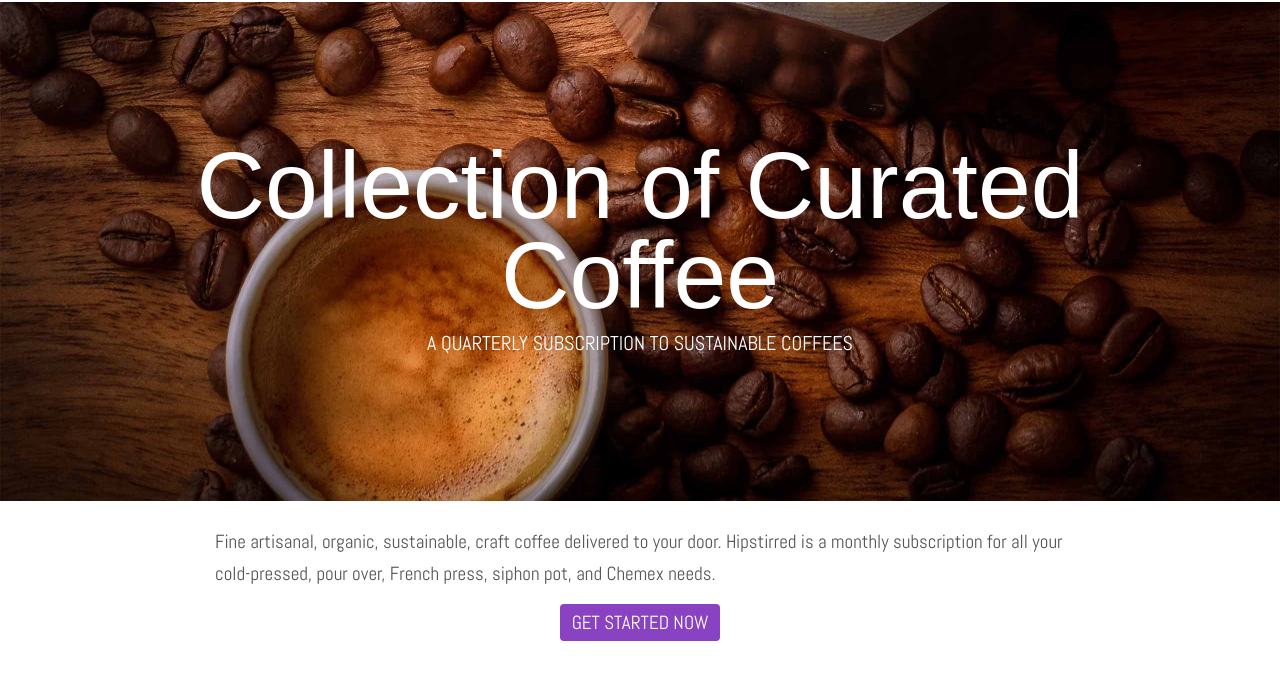
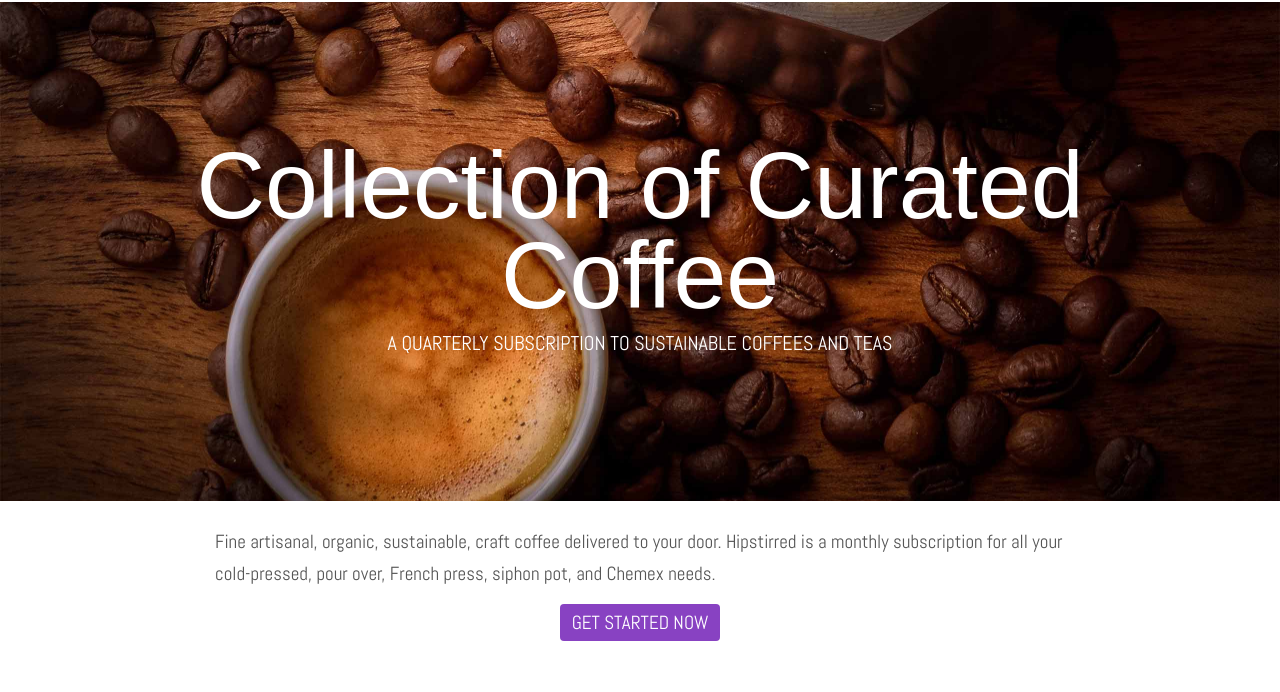
Before and after one commit to DinoEnemigo/Git-Class-Dinorah, a plain HTML site: page Hipstirred-Website/index.html in a window 1280 px wide. Shown: the part 75-767 px from the top of the page. Drawn offline with Linux system fonts and the light colour scheme; a web font is replaced by a local one.

Commit message:
Add to h2

```diff
--- a/Hipstirred-Website/index.html
+++ b/Hipstirred-Website/index.html
@@ -20,7 +20,7 @@
 		</header>
 		<div class="hero">
 			<h1> Collection of Curated Coffee</h1>
-			<h2>A quarterly subscription to sustainable coffees</h2>
+			<h2>A quarterly subscription to sustainable coffees and teas </h2>
 		</div>
 		<main role="main">
 			<p>Fine artisanal, organic, sustainable, craft coffee delivered to your door. Hipstirred is a monthly subscription for all your cold-pressed, pour over, French press, siphon pot, and Chemex needs.</p>
```
